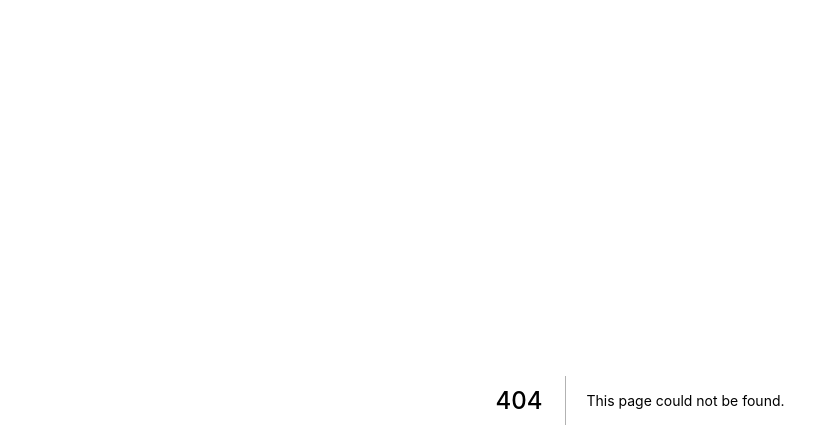
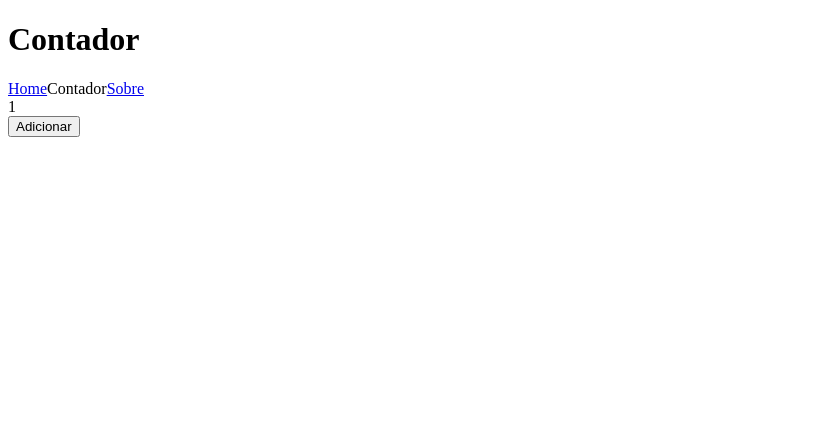
Before and after one commit to tinogomes/vercel, a Next.js app: page /contador in a window 1280 px wide. Before the commit this address had no page. Shown: the top 448 px of the page, without its empty margins (0-839 px from the left). Built offline with nearby package versions, Linux system fonts and the light colour scheme.

Commit message:
usando link para navegar entre paginas

```diff
--- /dev/null
+++ b/pages/contador.js
@@ -0,0 +1,36 @@
+import Link from 'next/link';
+import { useState } from 'react';
+
+function Home() {
+    return (
+        <div>
+            <h1>Contador</h1>
+
+            <Link href="/">
+                <a>Home</a>
+            </Link>
+            <a>Contador</a>
+            <Link href="/sobre">
+                <a>Sobre</a>
+            </Link>
+            <Contador/>
+        </div>
+    )
+}
+
+function Contador() {
+    const [contador, setContador] = useState(1);
+
+    function adicionarContador() {
+        setContador(contador + 1);
+    }
+
+    return (
+        <div>
+            <div>{contador}</div>
+            <button onClick={adicionarContador}>Adicionar</button>
+        </div>
+    )
+}
+
+export default Home
```
Also changed, not shown: pages/index.js (+8 -16 lines), pages/sobre.js (added, +19 -0 lines).
